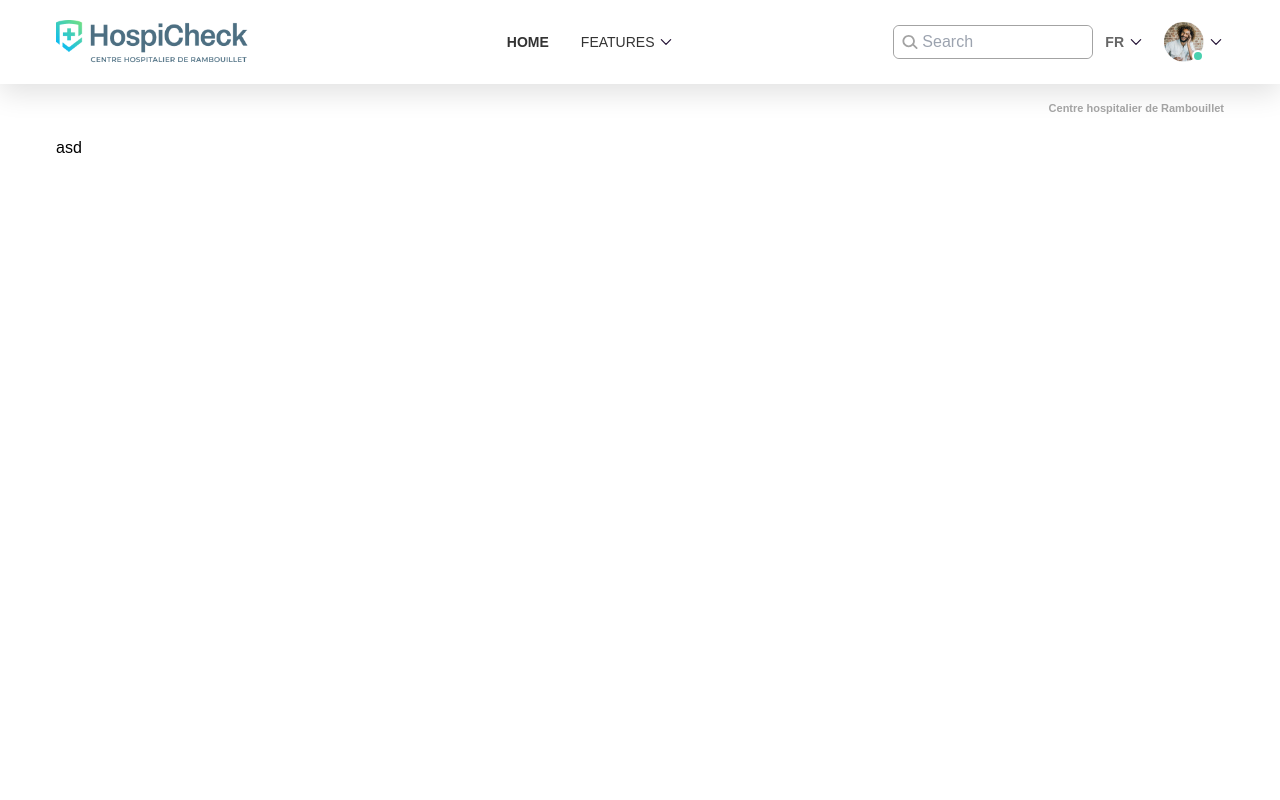
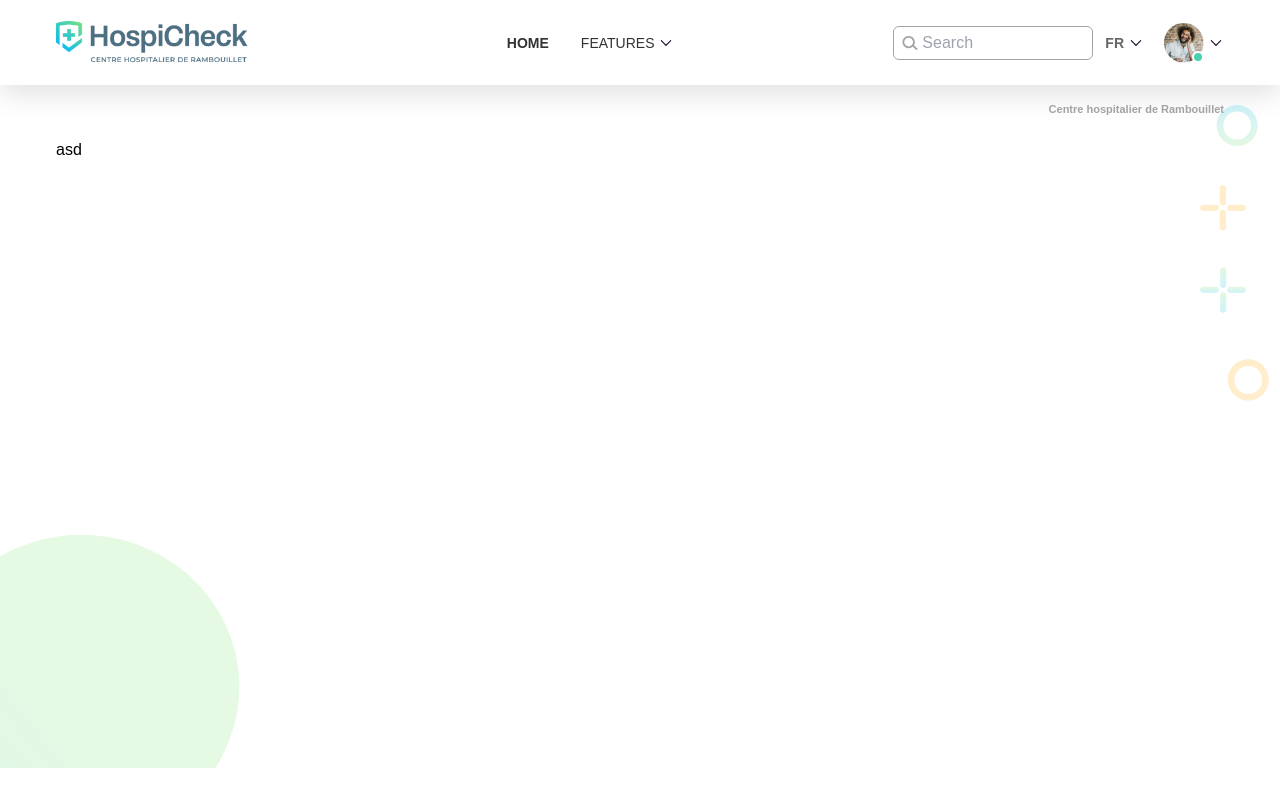
Before and after one commit to GioBitsa/fiver-project-30, a Next.js app: page /user/services in a window 1280 px wide. Built offline with nearby package versions, Linux system fonts and the light colour scheme.

Commit message:
user layout is ready

```diff
--- a/components/UserNavbar.tsx
+++ b/components/UserNavbar.tsx
@@ -8,8 +8,8 @@ import NavbarProfile from "./NavbarProfile";
 
 const UserNavbar = () => {
   return (
-    <div className="bg-white shadow-primary">
-      <div className="max-w-screen-xl mx-auto py-5 px-4 flex items-center justify-between md:px-8 lg:px-14">
+    <div className="bg-white shadow-primary min-h-[85px] flex items-center overflow-hidden">
+      <div className="max-w-screen-xl w-full mx-auto py-5 px-4 flex items-center justify-between md:px-8 lg:px-14">
         <Link href="/user/services" className="mr-10">
           <Image
             className="w-32 object-contain md:w-48"
--- a/components/UserPageLayout.tsx
+++ b/components/UserPageLayout.tsx
@@ -1,15 +1,29 @@
+import Image from "next/image";
 import React from "react";
+import CircleContainer from "./CircleContainer";
 import UserNavbar from "./UserNavbar";
+import SmallCircles from "../assets/SmallCircles.svg";
 
 const UserPageLayout = ({ children }: React.PropsWithChildren) => {
   return (
     <>
       <UserNavbar />
-      <div className="max-w-screen-xl py-4 px-4 md:px-8 lg:px-14 mx-auto">
-        <p className="text-[11px] font-bold text-gray-300 text-right mb-5">
-          Centre hospitalier de Rambouillet
-        </p>
-        {children}
+      <div className="relative overflow-hidden">
+        <div className="max-w-screen-xl py-4 px-4 md:px-8 lg:px-14 mx-auto min-h-[calc(100vh_-_117px)] relative z-10">
+          <p className="text-[11px] font-bold text-gray-300 text-right mb-5">
+            Centre hospitalier de Rambouillet
+          </p>
+          {children}
+        </div>
+        <CircleContainer
+          size="40"
+          className="-bottom-10 -left-10 w-40 h-40 lg:w-80 lg:h-80 lg:-left-20 lg:-bottom-20"
+        />
+        <Image
+          className="absolute w-20 top-5 -right-10 lg:w-40 lg:-right-20"
+          src={SmallCircles}
+          alt="small circles"
+        />
       </div>
     </>
   );
```
Also changed, not shown: assets/SmallCircles.svg (added).
